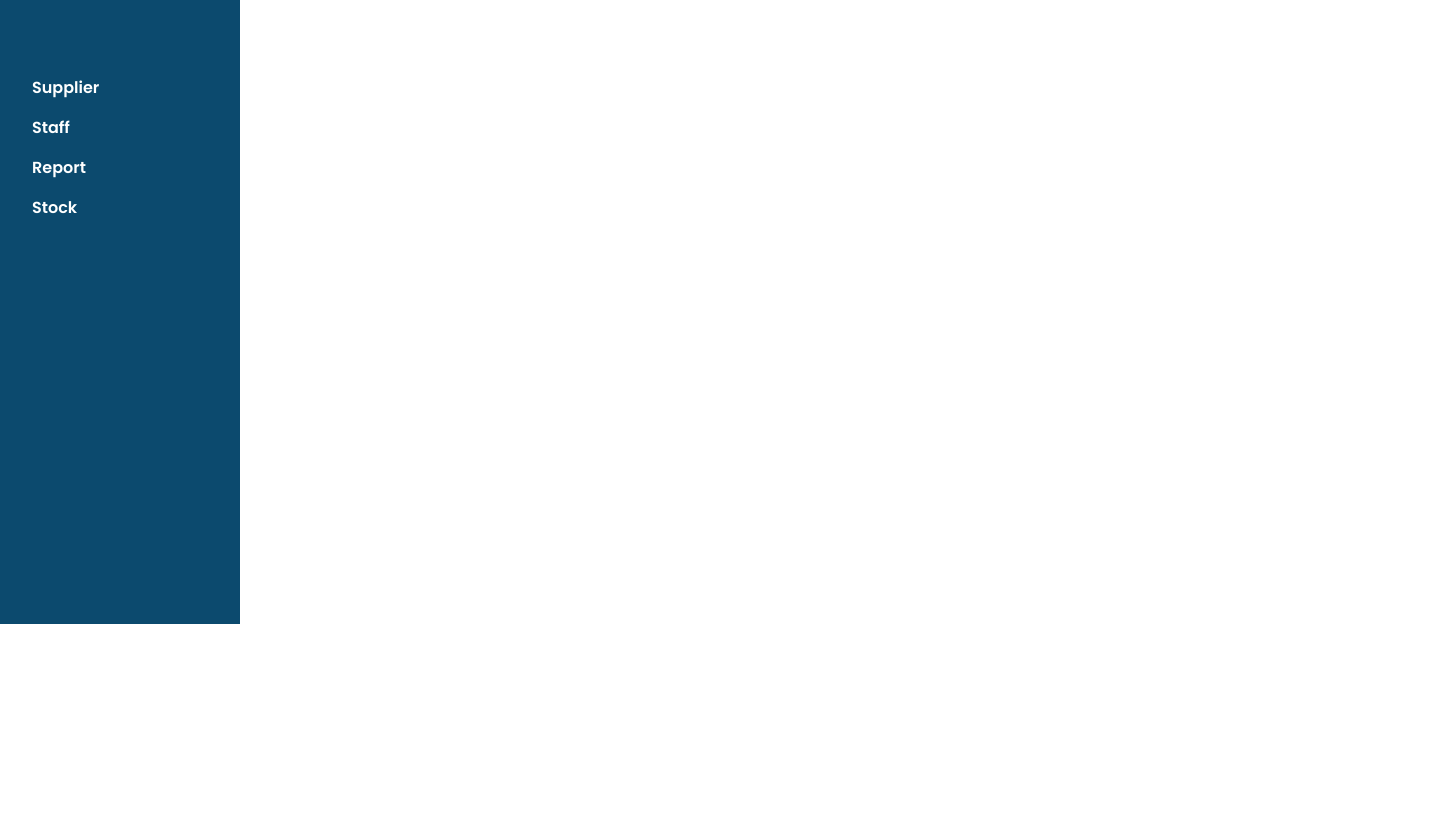
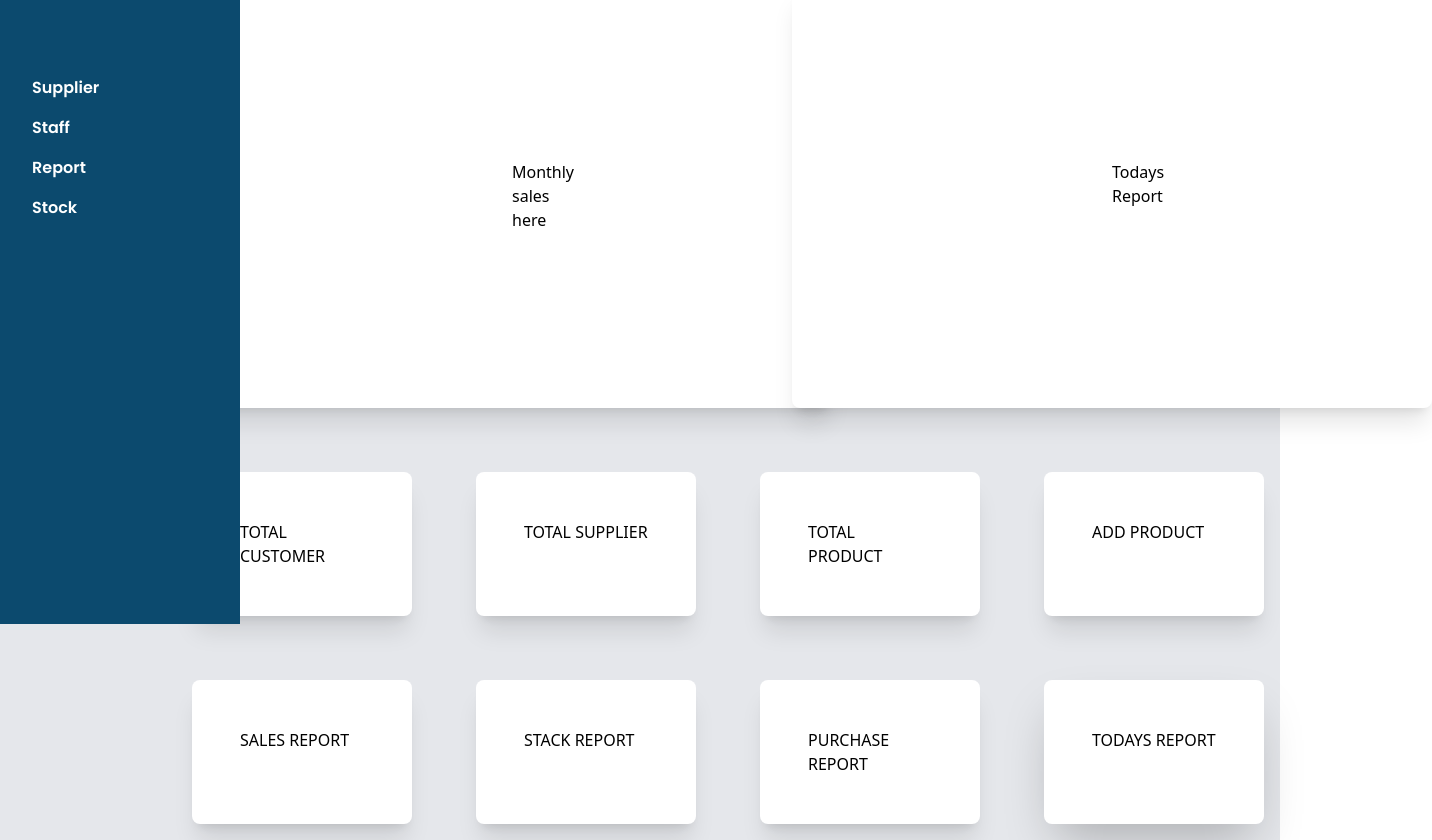
Before and after one commit to AustineBaltazar/Mini-Grocery, a React (Vite) app: page /admin/report in a window 1280 px wide. Shown: the part 176-1016 px from the top of the page, 1432 px wide, since content can reach past the window. Before the commit the page ends 800 px from the top, so only its background shows below. Built offline with nearby package versions, Linux system fonts and the light colour scheme.

Commit message:
updated adminpage

```diff
--- a/src/AdminPage/Report.jsx
+++ b/src/AdminPage/Report.jsx
@@ -1,5 +1,53 @@
-export default function Report() {
+import React from "react";
+
+function Report() {
   return (
-    <div className="flex-grow p-4 flex items-center justify-center">Report</div>
+    <div className="p-4 flex flex-col items-center min-h-screen bg-gray-200">
+      <header className="bg-white w-full max-w-screen-4xl p-4 ml-8 rounded-lg mt-7 shadow-md">
+        <h1 className="text-xl font-bold ml-64" style={{ fontFamily: "Inter" }}>
+          DASHBOARD
+        </h1>
+      </header>
+
+      <div className="mt-14 ml-44">
+        <div className="grid grid-cols-2 gap-32 ">
+          <div className="bg-white rounded-lg shadow-xl px-80 py-44">
+            Monthly sales here
+          </div>
+          <div className="bg-white rounded-lg shadow-xl px-80 py-44">
+            Todays Report
+          </div>
+        </div>
+
+        <div className="mt-16 grid grid-cols-4 gap-16">
+          <div className="bg-white rounded-lg shadow-xl px-12 py-12">
+            TOTAL CUSTOMER
+          </div>
+          <div className="bg-white rounded-lg shadow-xl px-12 py-12">
+            TOTAL SUPPLIER
+          </div>
+          <div className="bg-white rounded-lg shadow-xl px-12 py-12">
+            TOTAL PRODUCT
+          </div>
+          <div className="bg-white rounded-lg shadow-xl px-12 py-12">
+            ADD PRODUCT
+          </div>
+          <div className="bg-white rounded-lg shadow-xl px-12 py-12">
+            SALES REPORT
+          </div>
+          <div className="bg-white rounded-lg shadow-xl px-12 py-12">
+            STACK REPORT
+          </div>
+          <div className="bg-white rounded-lg shadow-xl px-12 py-12">
+            PURCHASE REPORT
+          </div>
+          <div className="bg-white rounded-lg shadow-2xl px-12 py-12">
+            TODAYS REPORT
+          </div>
+        </div>
+      </div>
+    </div>
   );
 }
+
+export default Report;
--- a/src/AdminPage/Role.jsx
+++ b/src/AdminPage/Role.jsx
@@ -1,5 +1,11 @@
 export default function Role() {
   return (
-    <div className="flex-grow p-4 flex items-center justify-center">Role</div>
+    <div className="p-4 flex flex-col items-center min-h-screen bg-gray-200">
+      <header className="bg-white w-full max-w-screen-4xl p-4 ml-8 rounded-lg mt-7 shadow-md">
+        <h1 className="text-xl font-bold ml-64" style={{ fontFamily: "Inter" }}>
+          ROLE PERMISSION
+        </h1>
+      </header>
+    </div>
   );
 }
--- a/src/AdminPage/Settings.jsx
+++ b/src/AdminPage/Settings.jsx
@@ -1,7 +1,11 @@
 export default function Settings() {
   return (
-    <div className="flex-grow p-4 flex items-center justify-center">
-      Settings
+    <div className="p-4 flex flex-col items-center min-h-screen bg-gray-200">
+      <header className="bg-white w-full max-w-screen-4xl p-4 ml-8 rounded-lg mt-7 shadow-md">
+        <h1 className="text-xl font-bold ml-64" style={{ fontFamily: "Inter" }}>
+          SETTINGS
+        </h1>
+      </header>
     </div>
   );
 }
--- a/src/AdminPage/Staff.jsx
+++ b/src/AdminPage/Staff.jsx
@@ -1,5 +1,41 @@
-export default function Staff() {
+import React from "react";
+
+function Staff() {
   return (
-    <div className="flex-grow p-4 flex items-center justify-center">Staff</div>
+    <div className="p-4 flex flex-col items-center min-h-screen bg-gray-200">
+      <header className="bg-white w-full max-w-screen-4xl p-4 ml-8 rounded-lg mt-7 shadow-md">
+        <h1 className="text-xl font-bold ml-64" style={{ fontFamily: "Inter" }}>
+          PROFILE
+        </h1>
+      </header>
+
+      <div className="mt-24 mr-180">
+        <div className="flex flex-row items-center">
+          <img
+            src="url_to_your_profile_picture.jpg"
+            alt="Profile"
+            className="w-32 h-32 rounded-full shadow-lg"
+          />
+
+          <div className="mt-4 text-left pl-16">
+            <p className="text-sm">ID: abc5oy09iopeorErox</p>
+            <p className="text-2xl font-bold">Name: Jose Matalo</p>
+            <p className="text-lg">Role: Supplier</p>
+            <p className="text-lg text-red-500">Last Active 2 days ago</p>
+          </div>
+        </div>
+
+        <div className="mt-4 grid grid-rows-2 grid-cols-3 gap-6 font-bold">
+          <div className="pt-4 text-center">Partnership Data</div>
+          <div className="pt-4 text-center">Time in Business</div>
+          <div className="pt-4 text-center">Product Offered</div>
+          <div className="pt-4 text-center">Contacts</div>
+          <div className="pt-4 text-center">Schedule</div>
+          <div className="pt-4 text-center">Permission Level</div>
+        </div>
+      </div>
+    </div>
   );
 }
+
+export default Staff;
--- a/src/AdminPage/Stock.jsx
+++ b/src/AdminPage/Stock.jsx
@@ -1,5 +1,35 @@
+import React from "react";
+
 export default function Stock() {
   return (
-    <div className="flex-grow p-4 flex items-center justify-center">Stock</div>
+    <div className="p-4 flex flex-col items-center min-h-screen bg-gray-200">
+      <div className="flex flex-row justify-between w-full mt-7">
+        <div className="bg-white w-63 p-4 rounded-lg shadow-md ml-72">
+          <h1 className="text-xl font-bold" style={{ fontFamily: "Inter" }}>
+            ADD STOCK
+          </h1>
+        </div>
+        <div className="bg-white w-63 p-4 rounded-lg shadow-md mr-40 px-64">
+          <h1 className="text-xl font-bold" style={{ fontFamily: "Inter" }}>
+            SEARCH BAR
+          </h1>
+        </div>
+      </div>
+
+      <div className=" grid grid-cols-1 gap-12 mt-20">
+        <div className="bg-white p-4 rounded-lg ml-40 shadow-md px-192 py-14">
+          ITEM 1
+        </div>
+        <div className="bg-white p-4 rounded-lg ml-40 shadow-md px-192 py-14">
+          ITEM 2
+        </div>
+        <div className="bg-white p-4 rounded-lg ml-40 shadow-md px-192 py-14">
+          ITEM 3
+        </div>
+        <div className="bg-white p-4 rounded-lg ml-40 shadow-md px-192 py-14">
+          ITEM 4
+        </div>
+      </div>
+    </div>
   );
 }
--- a/src/AdminPage/Supplier.jsx
+++ b/src/AdminPage/Supplier.jsx
@@ -2,8 +2,25 @@ import React from "react";
 
 function Admin() {
   return (
-    <div className="flex-grow p-4 flex items-center justify-center">
-      <h2>Supplier Page</h2>
+    <div className="p-4 flex flex-col items-center min-h-screen bg-gray-200">
+      <header className="bg-white w-full max-w-screen-4xl p-4 ml-8 rounded-lg mt-7 shadow-md">
+        <h1 className="text-xl font-bold ml-64" style={{ fontFamily: "Inter" }}>
+          SUPPLIER
+        </h1>
+      </header>
+
+      <div className="mt-4" style={{ fontFamily: "Inter" }}>
+        <div className="bg-white rounded-lg shadow-md p-4 text-xl font-bold ml-192 mt-8">
+          SEARCH BAR
+        </div>
+      </div>
+
+      <div className="mt-4 flex justify-center items-center">
+        <div className="bg-white rounded-lg shadow-md p-8 text-2xl font-bold px-100 py-72 mt-8 ml-48">
+          {/* Content for the big container */}
+          SUPPLIER INFO HERE
+        </div>
+      </div>
     </div>
   );
 }
--- a/src/FormPage/Login.jsx
+++ b/src/FormPage/Login.jsx
@@ -34,11 +34,10 @@ function LoginForm() {
     if (user) {
       localStorage.setItem("user", JSON.stringify(user));
 
-      // Redirect based on user type
       if (user.userType === "user") {
-        window.location.href = "/user"; // Redirect to user homepage
+        window.location.href = "/user";
       } else if (user.userType === "admin") {
-        window.location.href = "/admin"; // Redirect to admin page
+        window.location.href = "/admin";
       }
     } else {
       setError("Invalid credentials");
@@ -109,7 +108,6 @@ function LoginForm() {
             {error && <div className="text-red-500">{error}</div>}
           </div>
           <div className="mt-4">
-            {/* Use the Link component to navigate to the registration page */}
             <Link to="/" className="text-white">
               Don't have an account? Register
             </Link>
--- a/tailwind.config.js
+++ b/tailwind.config.js
@@ -2,7 +2,16 @@
 export default {
   content: ["./index.html", "./src/**/*.{js,ts,jsx,tsx}"],
   theme: {
-    extend: {},
+    extend: {
+      padding: {
+        192: "48rem", // Add your custom padding value here
+        100: "41rem",
+      },
+      margin: {
+        192: "80rem",
+        180: "60rem",
+      },
+    },
   },
   plugins: [],
 };
```
